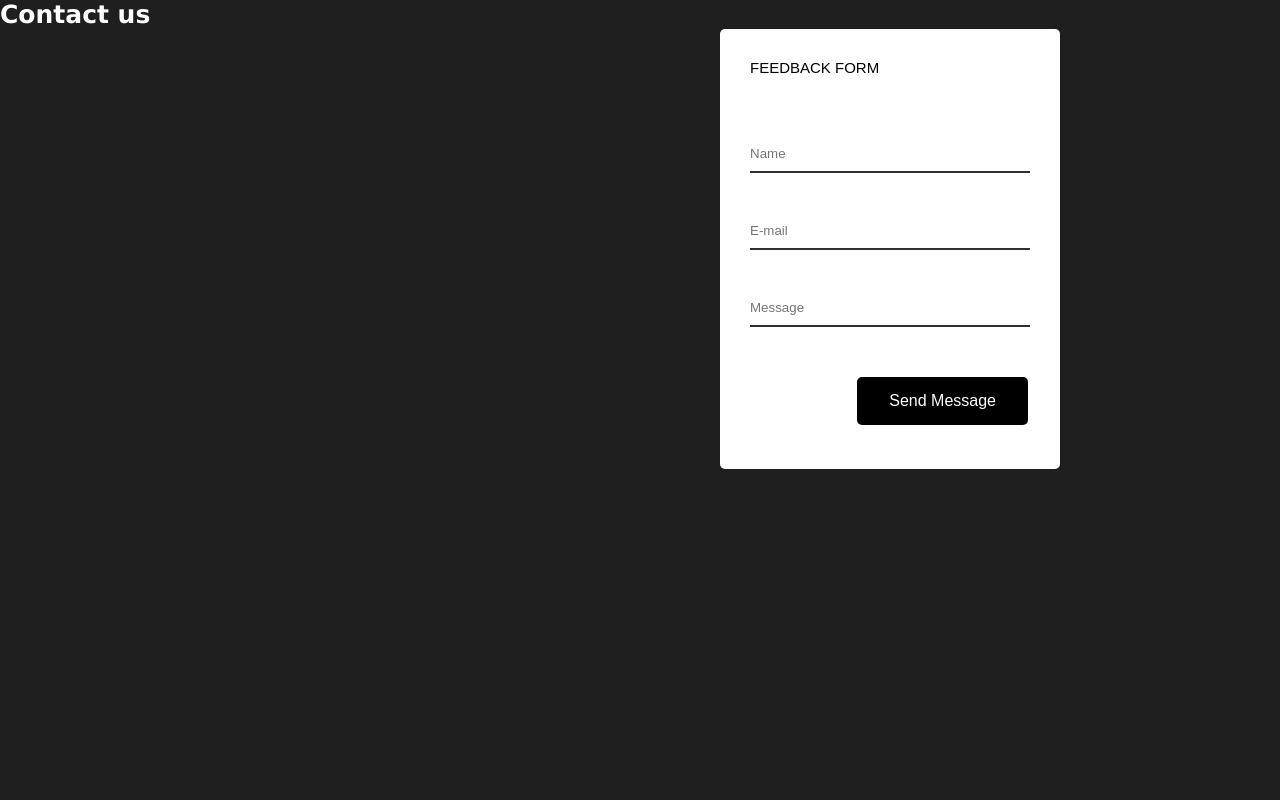
After one commit to jashnimje/Adventour, a PHP site: page /contact.html in a window 1280 px wide. The commit adds this page. Run offline with PHP 8.4, Linux system fonts and the light colour scheme.

Commit message:
Added contact.html, completely changed slideshow

```diff
--- /dev/null
+++ b/contact.html
@@ -0,0 +1,48 @@
+<html lang="en">
+  <head>
+    <meta charset="UTF-8" />
+    <meta name="viewport" content="width=device-width, initial-scale=1.0" />
+    <link rel="stylesheet" href="./css/styles.css" />
+    <title>Contact</title>
+  </head>
+  <body>
+    <div class="contact-container">
+      <h1 class="contact-title">Contact us</h1>
+    </div>
+
+    <div class="form-container">
+      <form
+        class="contact-form"
+        action="mailto:jashnimje@gmail.com"
+        method="post"
+        enctype="text/plain"
+      >
+        <h3 class="feedback-title">FEEDBACK FORM</h3>
+        <input
+          class="contact-input"
+          type="text"
+          name="Name"
+          value=""
+          placeholder="Name"
+          required
+        />
+        <input
+          class="contact-input"
+          type="email"
+          name="Email"
+          value=""
+          placeholder="E-mail"
+          required
+        />
+        <input
+          class="contact-input"
+          name="Message"
+          rows="10"
+          cols="30"
+          placeholder="Message"
+        />
+        <button class="send-button">Send Message</button>
+      </form>
+    </div>
+  </body>
+</html>
--- a/css/styles.css
+++ b/css/styles.css
@@ -52,7 +52,7 @@ hr {
 }
 .header a {
   float: left;
-  color: black;
+  color: rgb(255, 255, 255);
   text-align: center;
   padding: 12px;
   text-decoration: none;
@@ -62,22 +62,22 @@ hr {
 }
 
 .header a.logo {
-  background-color: dodgerblue;
+  background-color: rgb(165, 165, 165);
   color: black;
 }
 
 .header a:hover {
-  background-color: #ddd;
+  background-color: rgb(212, 212, 212);
   color: black;
 }
 .header a.active {
-  background-color: dodgerblue;
+  background-color: rgb(165, 165, 165);
   color: black;
 }
 
 .header-right {
   float: right;
-  color: black;
+  color: white;
 }
 
 @media screen and (max-width: 500px) {
@@ -92,33 +92,209 @@ hr {
   }
 }
 
-/*Slide show*/
-#h1 {
-  text-align: center;
-  color: white;
-  margin-top: 3rem;
-  word-spacing: 0.5rem;
+/*Slideshow*/
+* {
+  box-sizing: border-box;
 }
-.imgdiv {
-  width: 60%;
-  height: 400px;
+body {
+  font-family: Verdana, sans-serif;
+  margin: 0;
+}
+.mySlides {
+  display: none;
+}
+img {
+  vertical-align: middle;
+}
+
+/* Slideshow container */
+.slideshow-container {
+  height: 100%;
+  position: absolute;
+  margin: auto;
+}
+
+/* Next & previous buttons */
+.prev,
+.next {
+  cursor: pointer;
   position: absolute;
   top: 50%;
-  left: 50%;
-  transform: translate(-50%, -50%);
-  background-image: url(https://images.unsplash.com/photo-1597046469768-255e5b3fe3e6?ixlib=rb-1.2.1&ixid=eyJhcHBfaWQiOjEyMDd9&auto=format&fit=crop&w=967&q=80);
-  background-size: 100% 100%;
-  box-shadow: 2px 2px 10px 5px white;
-  animation: Gif 10s infinite linear;
+  width: auto;
+  padding: 16px;
+  margin-top: -22px;
+  color: white;
+  font-weight: bold;
+  font-size: 18px;
+  transition: 0.6s ease;
+  border-radius: 0 3px 3px 0;
+  user-select: none;
 }
-@keyframes Gif {
-  0% {
-    background-image: url(https://images.unsplash.com/photo-1597046469768-255e5b3fe3e6?ixlib=rb-1.2.1&ixid=eyJhcHBfaWQiOjEyMDd9&auto=format&fit=crop&w=967&q=80);
+
+/* Position the "next button" to the right */
+.next {
+  right: 0;
+  border-radius: 3px 0 0 3px;
+}
+
+/* On hover, add a black background color with a little bit see-through */
+.prev:hover,
+.next:hover {
+  background-color: rgba(0, 0, 0, 0.8);
+}
+
+/* Caption text */
+.slide-text {
+  background-color: #303030;
+  color: #f2f2f2;
+  font-size: 20px;
+  padding: 8px 12px;
+  position: absolute;
+  bottom: 8px;
+  width: 20%;
+  text-align: center;
+}
+
+/* Number text (1/3 etc) */
+.numbertext {
+  color: #f2f2f2;
+  font-size: 12px;
+  padding: 8px 12px;
+  position: absolute;
+  top: 0;
+}
+
+/* The dots/bullets/indicators */
+.dot {
+  cursor: pointer;
+  height: 15px;
+  width: 15px;
+  margin: 0 2px;
+  background-color: #bbb;
+  border-radius: 50%;
+  display: inline-block;
+  transition: background-color 0.6s ease;
+}
+
+.active,
+.dot:hover {
+  background-color: #717171;
+}
+
+/* Fading animation */
+.fade {
+  -webkit-animation-name: fade;
+  -webkit-animation-duration: 1.5s;
+  animation-name: fade;
+  animation-duration: 1.5s;
+}
+
+@-webkit-keyframes fade {
+  from {
+    opacity: 0.4;
   }
-  34% {
-    background-image: url(https://images.unsplash.com/photo-1585630020313-eda3238db87e?ixlib=rb-1.2.1&ixid=eyJhcHBfaWQiOjEyMDd9&auto=format&fit=crop&w=1050&q=80);
-  }
-  67% {
-    background-image: url(https://images.unsplash.com/photo-1549132602-63830004fe83?ixlib=rb-1.2.1&ixid=eyJhcHBfaWQiOjEyMDd9&auto=format&fit=crop&w=1268&q=80);
+  to {
+    opacity: 1;
   }
 }
+
+@keyframes fade {
+  from {
+    opacity: 0.4;
+  }
+  to {
+    opacity: 1;
+  }
+}
+
+/* On smaller screens, decrease text size */
+@media only screen and (max-width: 300px) {
+  .prev,
+  .next,
+  .text {
+    font-size: 11px;
+  }
+}
+
+/* Contact Page*/
+.form-container {
+  margin-right: auto; /* 1 */
+  margin-left: auto; /* 1 */
+
+  max-width: 960px; /* 2 */
+
+  padding-right: 10px; /* 3 */
+  padding-left: 10px; /* 3 */
+}
+
+.contact-title {
+  color: white;
+}
+
+.contact-form {
+  float: right;
+  margin-top: 0;
+  margin-right: 50px;
+  width: 340px;
+  height: 440px;
+  background: white;
+  border-radius: 5px;
+  padding: 20px 30px;
+  max-width: calc(100vw - 40px);
+  box-sizing: border-box;
+  font-family: "Montserrat", sans-serif;
+  position: relative;
+}
+
+.feedback-title {
+  font: 15px Oswald, Arial, sans-serif;
+  margin: 10px 0;
+  padding-bottom: 10px;
+  color: black;
+}
+
+.contact-input {
+  width: 100%;
+  padding: 50px 0 10px 0;
+  box-sizing: border-box;
+  background: none;
+  outline: none;
+  resize: none;
+  border: 0;
+  font-family: "Montserrat", sans-serif;
+  transition: all 0.3s;
+  border-bottom: 2px solid #303030;
+}
+
+.contact-input:focus {
+  border-bottom: 2px solid #78788c;
+}
+
+p:before {
+  content: attr(type);
+  display: block;
+  margin: 28px 0 0;
+  font-size: 14px;
+  color: #5a5a5a;
+}
+
+.send-button {
+  background-color: black;
+  border: none;
+  color: white;
+  padding: 15px 32px;
+  text-align: center;
+  text-decoration: none;
+  font-size: 16px;
+  margin: 50px 2px;
+  cursor: pointer;
+  border-radius: 5px;
+  float: right;
+  font-family: "Montserrat", sans-serif;
+  transition: all 0.3s;
+}
+
+.send-button:hover {
+  background: #333333;
+  color: #fff;
+}
```
Also changed, not shown: index.html (+37 -2 lines), js/script.js (added, +31 -0 lines), assets/img/Kashmir.jpg (added), assets/img/Kerala.jpg (added), 1 other file.
